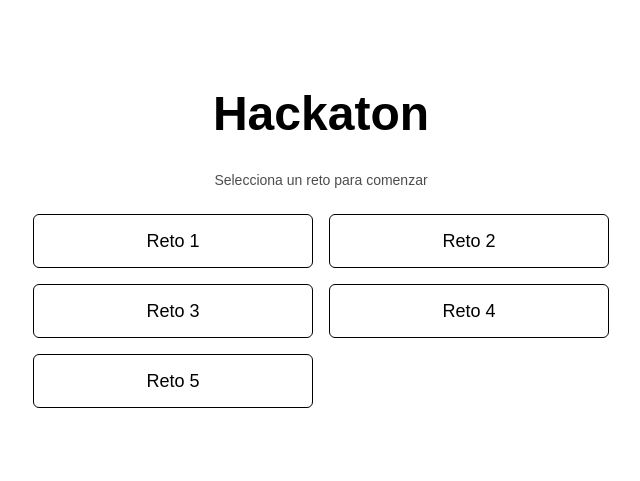
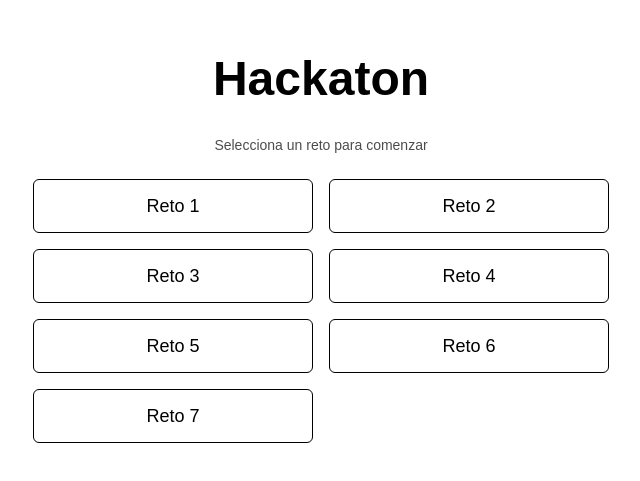
Before and after one commit to WilliamBayona/hackaton, a Next.js app: page / in a window 1280 px wide. Shown: the part 151-632 px from the top of the page, without its empty margins (319-959 px from the left). Built offline with nearby package versions, Linux system fonts and the light colour scheme.

Commit message:
Ahora hay carpetas yay

```diff
--- a/src/app/page.tsx
+++ b/src/app/page.tsx
@@ -1,7 +1,7 @@
 import Link from "next/link";
 
 export default function Home() {
-  const retos = [1, 2, 3, 4, 5];
+  const retos = [1, 2, 3, 4, 5, 6, 7];
 
   return (
     <div className="min-h-screen bg-white text-black flex items-center justify-center p-8">
```
Also changed, not shown: src/app/reto/1/page.tsx (renamed from src/app/reto/[id]/page.tsx).
